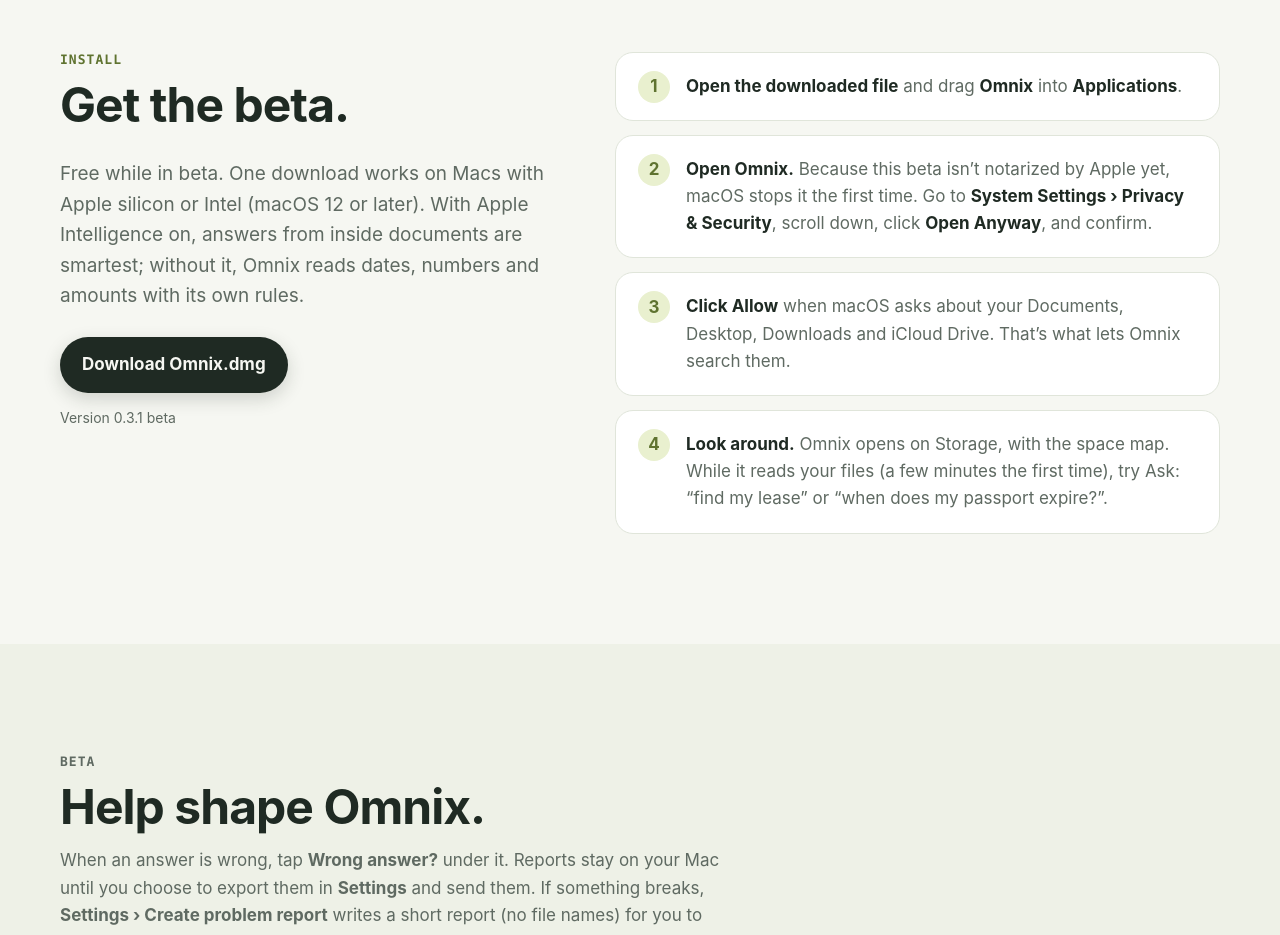
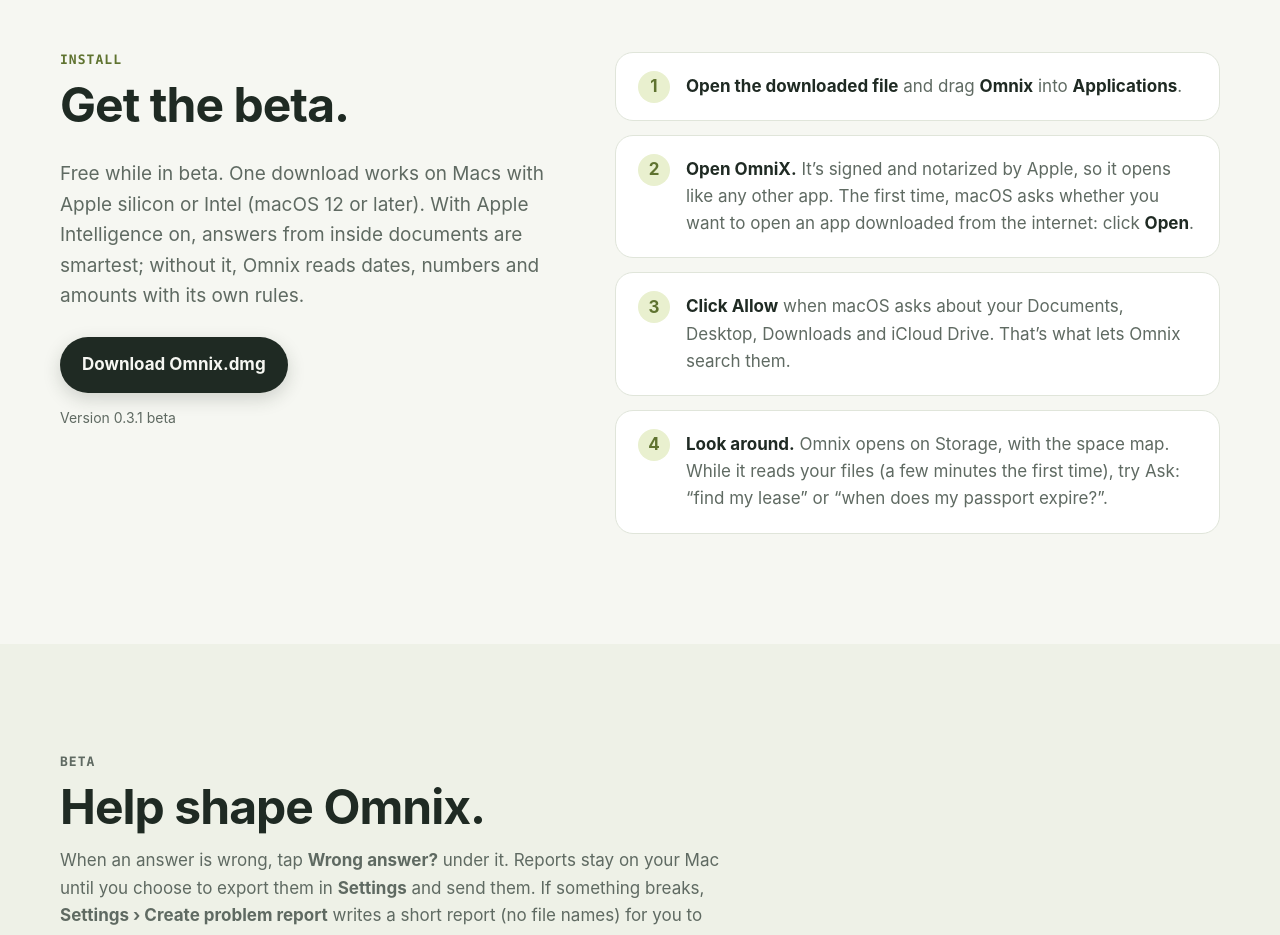
Before and after one commit to ishankpujari/omnix-website, a plain HTML site: page index.html in a window 1280 px wide. Shown: the part 6360-7295 px from the top of the page. Drawn offline with Linux system fonts and the light colour scheme.

Commit message:
Install steps: no Open Anyway needed, the app is notarized

```diff
--- a/index.html
+++ b/index.html
@@ -373,7 +373,7 @@
       </div>
       <ol class="install-steps">
         <li><b>Open the downloaded file</b> and drag <b>Omnix</b> into <b>Applications</b>.</li>
-        <li><b>Open Omnix.</b> Because this beta isn’t notarized by Apple yet, macOS stops it the first time. Go to <b>System Settings › Privacy &amp; Security</b>, scroll down, click <b>Open Anyway</b>, and confirm.</li>
+        <li><b>Open OmniX.</b> It’s signed and notarized by Apple, so it opens like any other app. The first time, macOS asks whether you want to open an app downloaded from the internet: click <b>Open</b>.</li>
         <li><b>Click Allow</b> when macOS asks about your Documents, Desktop, Downloads and iCloud Drive. That’s what lets Omnix search them.</li>
         <li><b>Look around.</b> Omnix opens on Storage, with the space map. While it reads your files (a few minutes the first time), try Ask: “find my lease” or “when does my passport expire?”.</li>
       </ol>
```
